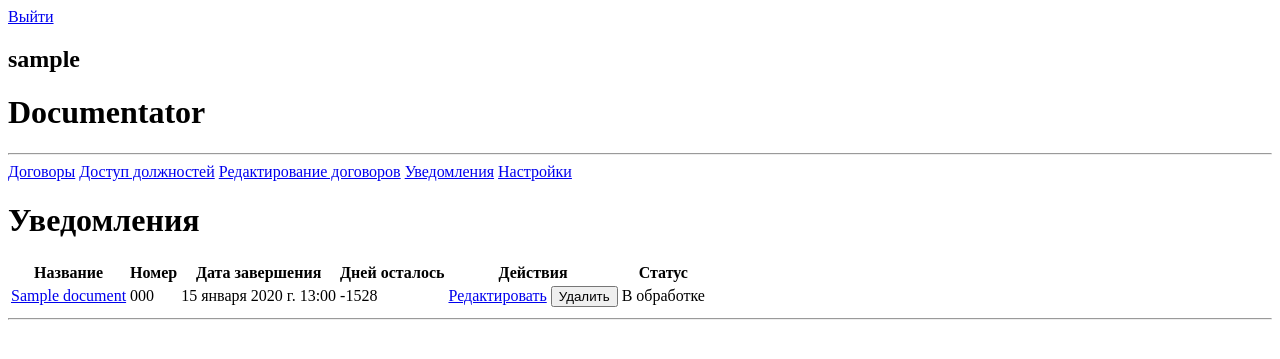
After one commit to ykkssyaa/Documentator-Web, a Django app: page /documents/notifications in a window 1280 px wide. The commit adds this page. Shown: the top 359 px of the page. Run offline with Django 5.2, Linux system fonts and the light colour scheme; a user stored in the database is signed in; tables that the repository leaves empty hold one stand-in row (values such as "Sample post").

Commit message:
notifications

```diff
--- a/documents/urls.py
+++ b/documents/urls.py
@@ -3,10 +3,10 @@ from django.urls import path
 import documents.views as views
 
 urlpatterns = [
+    path('notifications', login_required(views.NotificationsListView.as_view()), name='notifications'),
     path('', login_required(views.DocumentListView.as_view()), name='list'),
     path('create', login_required(views.DocumentCreateView.as_view()), name='create'),
     path('<str:number>', login_required(views.DocumentPage.as_view()), name='document'),
     path('<str:number>/update', login_required(views.DocumentUpdateView.as_view()), name='update'),
     path('<int:pk>/delete', login_required(views.DocumentDeleteView.as_view()), name='delete'),
-    path('notifications', login_required(views.NotificationsListView.as_view()), name='notifications'),
 ]
--- a/documents/views.py
+++ b/documents/views.py
@@ -1,3 +1,4 @@
+from django.http import Http404
 from django.utils import timezone
 
 from django.contrib.auth.decorators import login_required
@@ -68,6 +69,7 @@ class DocumentListView(ListView):
 
         edit_arg = self.request.GET.get('edit')
         if edit_arg:
+            context['title'] = 'Редактирование договоров'
             context['edit'] = 1
 
         return context
@@ -89,16 +91,12 @@ class DocumentDeleteView(View):
 
 class NotificationsListView(ListView):
     model = Document
-    template_name = 'documents/document_list.html'
+    template_name = 'documents/notifications.html'
     context_object_name = 'documents'
 
     def get_context_data(self, **kwargs):
         context = super(NotificationsListView, self).get_context_data(**kwargs)
         context['title'] = 'Уведомления'
-
-        edit_arg = self.request.GET.get('edit')
-        if edit_arg:
-            context['edit'] = 1
 
         return context
 
@@ -110,7 +108,7 @@ class NotificationsListView(ListView):
         week_from_now = current_date + timezone.timedelta(days=7)
 
         # Фильтруем документы, у которых end_date находится в пределах недели от текущей даты
-        queryset = Document.objects.filter(end_date__lte=week_from_now)
+        queryset = Document.objects.filter(end_date__lte=week_from_now, status__in=['В обработке', 'Подписан', 'В исполнении'])
 
         # Для каждого документа вычисляем количество дней до конца договора
         for document in queryset:
@@ -118,3 +116,10 @@ class NotificationsListView(ListView):
             document.remaining_days = remaining_days
 
         return queryset
+
+    def get(self, request, *args, **kwargs):
+        try:
+            return super().get(request, *args, **kwargs)
+        except Http404:
+            # Если список пуст, просто возвращаем пустой queryset
+            return Document.objects.none()
--- a/templates/documents/document.html
+++ b/templates/documents/document.html
@@ -15,7 +15,7 @@
 
     <p> Статус <span>{{ document.status }}</span></p>
     <p> Дата подписания <span>{{ document.signing_date }}</span></p>
-    <p> Дата изменения <span>{{ document.end_date }}</span></p>
+    <p> Дата завершения <span>{{ document.end_date }}</span></p>
 
     <div>
         <a href="{{ document.file.url }}">Файл</a>
--- a/templates/documents/document_base.html
+++ b/templates/documents/document_base.html
@@ -5,8 +5,8 @@
         <a href="{% url 'documents:list' %}">Договоры</a>
         <a href="{% url 'documents:list' %}">Доступ должностей</a>
         <a href="{% url 'documents:list' %}?edit=1">Редактирование договоров</a>
-        <a href="{% url 'documents:list' %}">Уведомления</a>
-        <a href="{% url 'documents:list' %}">Настройки</a>
+        <a href="{% url 'documents:notifications' %}">Уведомления</a>
+        <a href="{% url 'users:settings' %}">Настройки</a>
 
     </nav>
 
--- a/templates/documents/document_list.html
+++ b/templates/documents/document_list.html
@@ -1,7 +1,7 @@
 {% extends 'documents/document_base.html' %}
 {% block content %}
 
-    <h1>Список договоров</h1>
+    <h1>{{ title }}</h1>
     <table>
         <thead>
         <tr>
--- /dev/null
+++ b/templates/documents/notifications.html
@@ -0,0 +1,37 @@
+{% extends 'documents/document_base.html' %}
+{% block content %}
+
+    <h1>Уведомления</h1>
+    <table>
+        <thead>
+        <tr>
+            <th>Название</th>
+            <th>Номер</th>
+            <th>Дата завершения</th>
+            <th>Дней осталось</th>
+            <th>Действия</th>
+            <th>Статус</th>
+        </tr>
+        </thead>
+        <tbody>
+        {% for document in documents %}
+            <tr>
+                <td><a href="{% url 'documents:document' number=document.number %}">{{ document.title }}</a></td>
+                <td>{{ document.number }}</td>
+                <td>{{ document.end_date }}</td>
+                <td>{{ document.remaining_days }}</td>
+                <td>
+                    <a href="{% url 'documents:update' number=document.number %}" class="edit-button">Редактировать</a>
+                    <form action="{% url 'documents:delete' pk=document.pk %}" method="post" style="display: inline;">
+                        {% csrf_token %}
+                        <input type="hidden" name="next" value="{{ request.path }}">
+                        <button type="submit" class="delete-button">Удалить</button>
+                    </form>
+                </td>
+                <td>{{ document.status }}</td>
+            </tr>
+        {% endfor %}
+        </tbody>
+    </table>
+
+{% endblock %}
```
Also changed, not shown: 1 other file.
